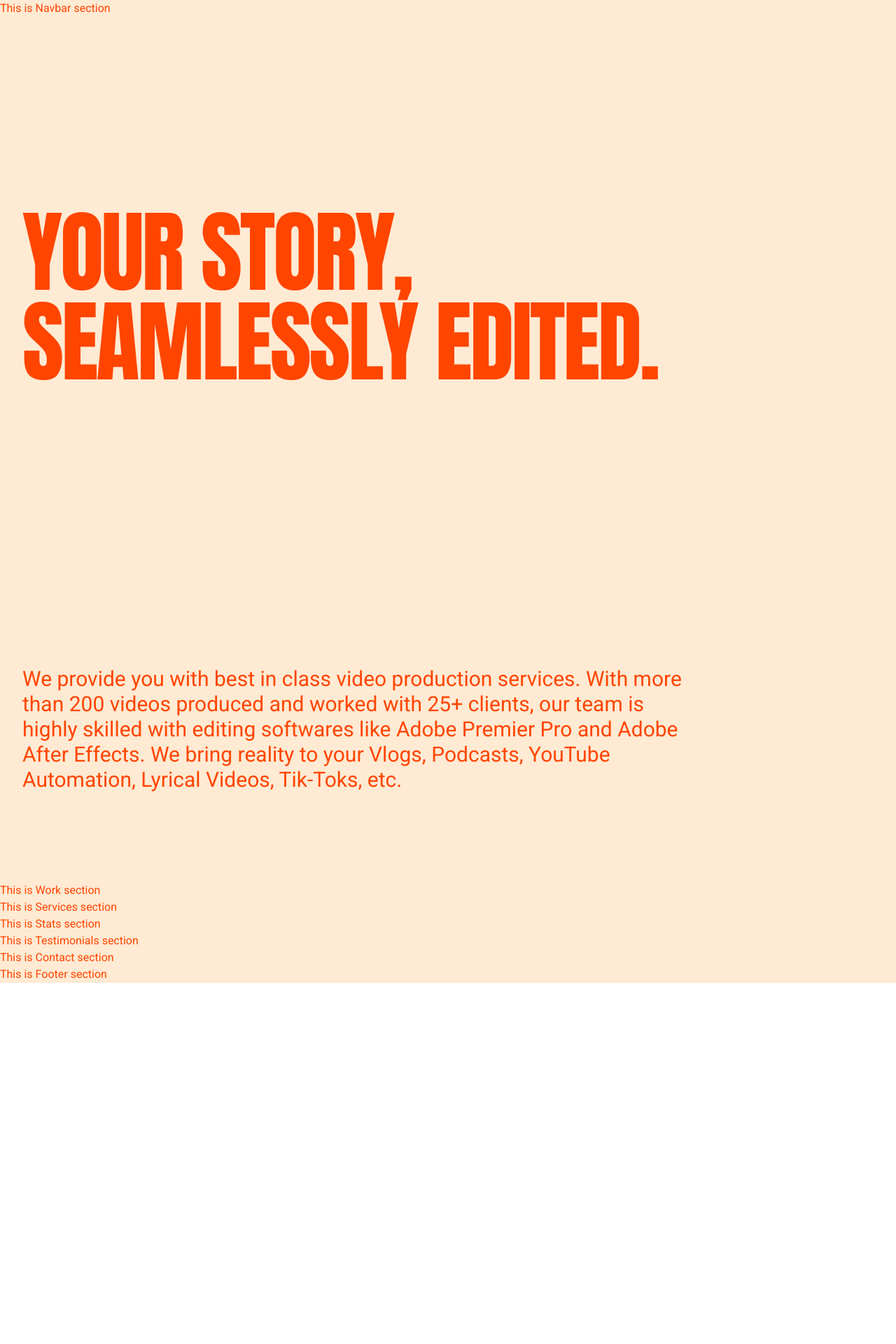
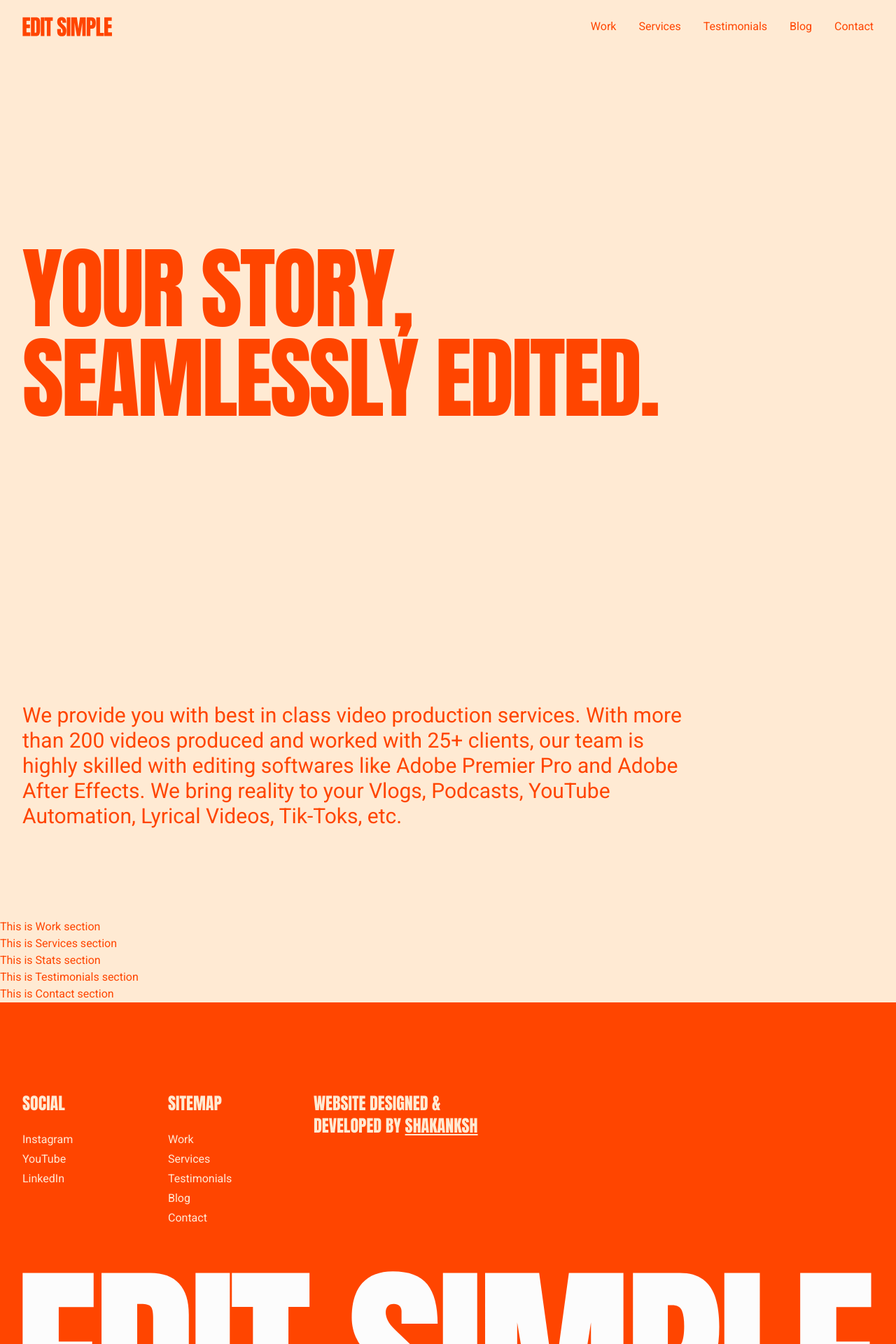
Before and after one commit to shakanksh/edit-simple, a Next.js app: page / in a window 1280 px wide. Shown: the top 1920 px of the page at 70% size. Before the commit the page ends 1404 px from the top, so only its background shows below. Built offline with nearby package versions, Linux system fonts and the light colour scheme.

Commit message:
Navbar & Footer Done

```diff
--- a/components/sections/Footer.tsx
+++ b/components/sections/Footer.tsx
@@ -1,8 +1,54 @@
+import Link from "../ui/Link";
+
 export default function Footer() {
 	return (
-		<footer>
-			<div>
-				<p>This is Footer section</p>
+		<footer className='px-8 pt-32 pb-4 bg-accent-600 text-accent-100'>
+			<div className='flex flex-col gap-16'>
+				<div className='grid grid-cols-12 gap-8'>
+					<div className='flex flex-col gap-6 col-start-1 col-span-2'>
+						<h5 className='text-2xl tracking-normal'>Social</h5>
+						<div className='flex flex-col gap-1'>
+							<Link href='https://instagram.com/' target='_blank'>
+								Instagram
+							</Link>
+							<Link href='https://youtube.com/' target='_blank'>
+								YouTube
+							</Link>
+							<Link href='https://linkedin.com/' target='_blank'>
+								LinkedIn
+							</Link>
+						</div>
+					</div>
+					<div className='flex flex-col gap-6 col-start-3 col-span-2'>
+						<h5 className='text-2xl tracking-normal'>Sitemap</h5>
+						<div className='flex flex-col gap-1'>
+							<Link href='#work'>Work</Link>
+							<Link href='#services'>Services</Link>
+							<Link href='#testimonials'>Testimonials</Link>
+							<Link href='/blog'>Blog</Link>
+							<Link href='#contact'>Contact</Link>
+						</div>
+					</div>
+					<div className='flex flex-col gap-6 col-start-5 col-span-3'>
+						<h5 className='text-2xl tracking-normal'>
+							Website Designed & Developed by{" "}
+							<a
+								href='https://shakanksh.com'
+								target='_blank'
+								className='underline'>
+								Shakanksh
+							</a>
+						</h5>
+						{/* <div>
+							<Link href='https://shakanksh.com/' target='_blank'>
+								Shakanksh
+							</Link>
+						</div>*/}
+					</div>
+				</div>
+				<div className='w-full'>
+					<img src='logo-footer.svg' alt='logo-footer' />
+				</div>
 			</div>
 		</footer>
 	);
--- a/components/sections/Navbar.tsx
+++ b/components/sections/Navbar.tsx
@@ -1,8 +1,15 @@
+import Link from "../ui/Link";
+
 export default function Navbar() {
 	return (
-		<header>
-			<nav>
-				<p>This is Navbar section</p>
+		<header className='px-8 py-6 flex items-center justify-between'>
+			<img src='/logo.svg' alt='logo' className='w-32' />
+			<nav className='flex items-center gap-8'>
+				<Link href='#work'>Work</Link>
+				<Link href='#services'>Services</Link>
+				<Link href='#testimonials'>Testimonials</Link>
+				<Link href='/blog'>Blog</Link>
+				<Link href='#contact'>Contact</Link>
 			</nav>
 		</header>
 	);
--- /dev/null
+++ b/components/ui/Link.tsx
@@ -0,0 +1,13 @@
+interface props {
+	children: React.ReactNode;
+	href: string;
+	target?: string;
+}
+
+export default function Link({ children, href, target }: props) {
+	return (
+		<a href={href} target={target}>
+			<div>{children}</div>
+		</a>
+	);
+}
```
